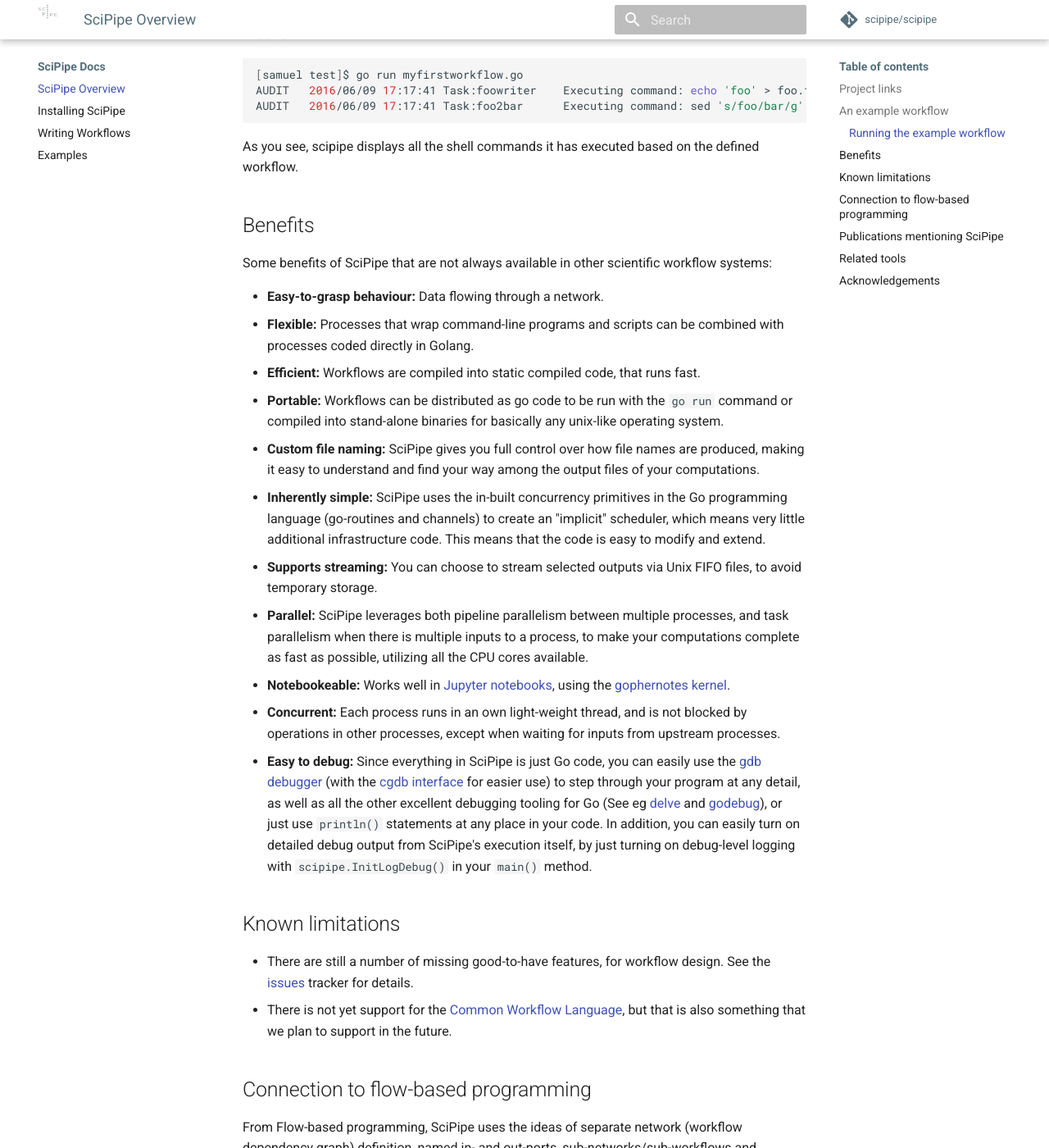
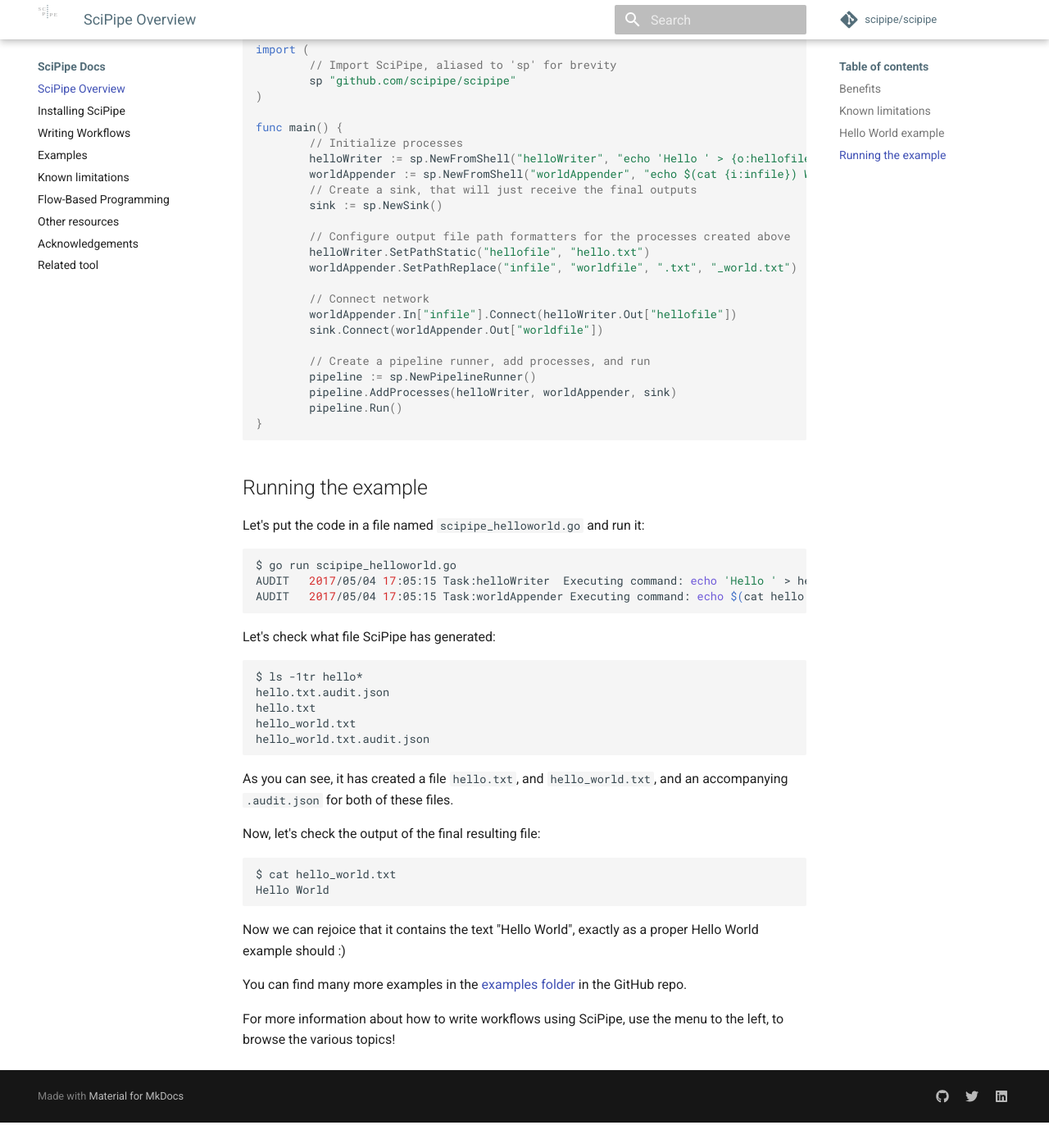
Before and after one commit to scipipe/scipipe, an MkDocs documentation site: the page built from docs/index.md, in a window 1280 px wide and 1400 px high, scrolled down 1526 px. Shown: the whole window at 82% size. Built offline with MkDocs 1.6.1 and Material for MkDocs 9.7.7, drawn with Linux system fonts in a browser that asks for light colours; comment, search, counter and statistics services are not loaded; old or Windows-style settings are respelled for this version of MkDocs; after the commit the page ends 2895 px from its top, so only the background shows below that; some of the changed text lies outside the part shown.

````diff
--- a/docs/index.md
+++ b/docs/index.md
@@ -2,154 +2,127 @@
 
 [![Build Status](https://travis-ci.org/scipipe/scipipe.svg?branch=master)](https://travis-ci.org/scipipe/scipipe)
 
-<img src="images/fbp_factory.png" style="float: right; margin: 0 .4em;">SciPipe is a library
-for writing [scientific Workflows](https://en.wikipedia.org/wiki/Scientific_workflow_system),
-in the [Go programming language](http://golang.org).
+<strong><small>Project links: [ [GitHub Repo](http://github.com/scipipe/scipipe) | [Issue Tracker](https://github.com/scipipe/scipipe/issues) | [Mailing List](https://groups.google.com/forum/#!forum/scipipe) ]</small></strong>
 
-So, when you have multiple commandline applications that need to be run after
-each other in a chain, where one program depends on the output of the other,
-you can define these dependencies in SciPipe. SciPipe will then take care of
-running the programs in the right order, at the right time, and produce audit
-reports about exactly what was run.
 
-SciPipe is especially well suited for complex dependency networks, where you
-also don't always know how many outputs are produced by a particular program.
-SciPipe also gives you a lot of flexibility in how your files are named.
-SciPipe has many more benefits, which are listed under the [Benefits
-section](#benefits) below.
+<img src="images/fbp_factory.png" style="float: right; margin: 0 .4em;">
+SciPipe is a library for writing [Scientific
+Workflows](https://en.wikipedia.org/wiki/Scientific_workflow_system), or
+"pipelines", in the [Go programming language](http://golang.org).
 
-## Project links
+When you need to run many commandline programs that depend on each other in
+complex ways, SciPipe helps to make running these programs in a flexible,
+robust and reproducible way, even letting you restart an interrupted run
+without over-writing already produced output, among many other things.
 
-- For source code, see the [github repository](http://github.com/scipipe/scipipe)
-- For reporting issues, please use the [issue tracker](https://github.com/scipipe/scipipe/issues)
-- For general questions, see the [mailing list](https://groups.google.com/forum/#!forum/scipipe)
+SciPipe is built on the proven principles of [Flow-Based
+Programming](https://en.wikipedia.org/wiki/Flow-based_programming) (FBP) to
+achieve maximum flexibility, productivity and agility when designing workflows.
+Similar to other FBP systems, SciPipe workflows can be likened to a network of
+assembly lines in a factory, where items (files) are flowing through a network
+of conveyor belts, stopping at different independently running stations
+(processes) for processing, as depicted in the picture above.
 
-## An example workflow
+## Benefits
 
-Let's look at a simple toy example of a workflow, to get a feel for what
-writing workflows with SciPipe looks like:
+Some key benefits of SciPipe, that are not always found in similar systems:
+
+- **Intuitive behaviour:** SciPipe operates by flowing data (files) through a
+  network of channels and processes, not unlike the conveyor belts and stations
+  in a factory.
+- **Flexible:** Processes that wrap command-line programs or scripts, can be
+  combined with processes coded directly in Golang.
+- **Custom file naming:** SciPipe gives you full control over how files are
+  named, making it easy to find your way among the output files of your
+  workflow.
+- **Portable:** Workflows can be distributed either as Go code to be run with
+  `go run`, or as stand-alone executable files that run on almost any UNIX-like
+  operating system.
+- **Easy to debug:** As everything in SciPipe is just Go code, you can use some
+  of the available debugging tools, or just `println()` statements, to debug
+  your workflow.
+- **Supports streaming:** Can stream outputs via UNIX FIFO files, to avoid temporary storage.
+- **Efficient and Parallel:** Workflows are compiled into statically compiled
+  code that runs fast. SciPipe also leverages pipeline parallelism between
+  processes as well as task parallelism when there are multiple inputs to a
+  process, making efficient use of multiple CPU cores.
+
+## Known limitations
+
+- There are still a number of missing good-to-have features for workflow
+  design. See the [issue tracker](https://github.com/scipipe/scipipe/issues)
+  for details.
+- There is not (yet) support for the [Common Workflow Language](http://common-workflow-language.github.io).
+
+## Hello World example
+
+Let's look at an example workflow to get a feel for what writing workflows in
+SciPipe looks like:
 
 ```go
 package main
 
 import (
-	sp "github.com/scipipe/scipipe"
+        // Import SciPipe, aliased to 'sp' for brevity
+        sp "github.com/scipipe/scipipe"
 )
 
 func main() {
-	// Initialize processes
-	fooWriter := sp.NewFromShell("foowriter", "echo 'foo' > {o:foo}")
-	fooToBar := sp.NewFromShell("foo2bar", "sed 's/foo/bar/g' {i:foo} > {o:bar}")
-	sink := sp.NewSink() // Will just receive file targets, doing nothing
+        // Initialize processes
+        helloWriter := sp.NewFromShell("helloWriter", "echo 'Hello ' > {o:hellofile}")
+        worldAppender := sp.NewFromShell("worldAppender", "echo $(cat {i:infile}) World >> {o:worldfile}")
+        // Create a sink, that will just receive the final outputs
+        sink := sp.NewSink()
 
-	// Add output file path formatters for the components created above
-	fooWriter.SetPathStatic("foo", "foo.txt")
-	fooToBar.SetPathExtend("foo", "bar", ".bar")
+        // Configure output file path formatters for the processes created above
+        helloWriter.SetPathStatic("hellofile", "hello.txt")
+        worldAppender.SetPathReplace("infile", "worldfile", ".txt", "_world.txt")
 
-	// Connect network
-	fooToBar.In["foo"].Connect(fooWriter.Out["foo"])
-	sink.Connect(fooToBar.Out["bar"])
+        // Connect network
+        worldAppender.In["infile"].Connect(helloWriter.Out["hellofile"])
+        sink.Connect(worldAppender.Out["worldfile"])
 
-	// Add to a pipeline runner and run
-	pipeline := sp.NewPipelineRunner()
-	pipeline.AddProcesses(foowriter, fooToBar, sink)
-	pipeline.Run()
+        // Create a pipeline runner, add processes, and run
+        pipeline := sp.NewPipelineRunner()
+        pipeline.AddProcesses(helloWriter, worldAppender, sink)
+        pipeline.Run()
 }
 ```
 
-### Running the example workflow
+## Running the example
 
-Let's assume we put the code in a file named `myfirstworkflow.go` and run it.
-Then it can look like this:
+Let's put the code in a file named `scipipe_helloworld.go` and run it:
 
 ```bash
-[samuel test]$ go run myfirstworkflow.go
-AUDIT   2016/06/09 17:17:41 Task:foowriter    Executing command: echo 'foo' > foo.txt.tmp
-AUDIT   2016/06/09 17:17:41 Task:foo2bar      Executing command: sed 's/foo/bar/g' foo.txt > foo.txt.bar.tmp
+$ go run scipipe_helloworld.go
+AUDIT   2017/05/04 17:05:15 Task:helloWriter  Executing command: echo 'Hello ' > hello.txt.tmp
+AUDIT   2017/05/04 17:05:15 Task:worldAppender Executing command: echo $(cat hello.txt) World >> hello_world.txt.tmp
 ```
 
-As you see, scipipe displays all the shell commands it has executed based on the defined workflow.
+Let's check what file SciPipe has generated:
 
-## Benefits
+```
+$ ls -1tr hello*
+hello.txt.audit.json
+hello.txt
+hello_world.txt
+hello_world.txt.audit.json
+```
 
-Some benefits of SciPipe that are not always available in other scientific workflow systems:
+As you can see, it has created a file `hello.txt`, and `hello_world.txt`, and
+an accompanying `.audit.json` for both of these files.
 
-- **Easy-to-grasp behaviour:** Data flowing through a network.
-- **Flexible:** Processes that wrap command-line programs and scripts can be combined with
-  processes coded directly in Golang.
-- **Efficient:** Workflows are compiled into static compiled code, that runs fast.
-- **Portable:** Workflows can be distributed as go code to be run with the `go run` command
-  or compiled into stand-alone binaries for basically any unix-like operating system.
-- **Custom file naming:** SciPipe gives you full control over how file names are produced,
-  making it easy to understand and find your way among the output files of your computations.
-- **Inherently simple:** SciPipe uses the in-built concurrency primitives in
-  the Go programming language (go-routines and channels) to create an
-  "implicit" scheduler, which means very little additional infrastructure code.
-  This means that the code is easy to modify and extend.
-- **Supports streaming:** You can choose to stream selected outputs via Unix FIFO files, to avoid temporary storage.
-- **Parallel:** SciPipe leverages both pipeline parallelism between multiple
-  processes, and task parallelism when there is multiple inputs to a process,
-  to make your computations complete as fast as possible, utilizing all the CPU
-  cores available.
-- **Notebookeable:** Works well in [Jupyter notebooks](http://jupyter.org),
-  using the [gophernotes kernel](https://github.com/gopherds/gophernotes).
-- **Concurrent:** Each process runs in an own light-weight thread, and is not blocked by
-  operations in other processes, except when waiting for inputs from upstream processes.
-- **Easy to debug:** Since everything in SciPipe is just Go code, you can
-  easily use the [gdb debugger](http://golang.org/doc/gdb) (with the [cgdb
-  interface](https://www.youtube.com/watch?v=OKLR6rrsBmI) for easier use) to
-  step through your program at any detail, as well as all the other excellent
-  debugging tooling for Go (See eg
-  [delve](https://github.com/derekparker/delve) and
-  [godebug](https://github.com/mailgun/godebug)), or just use `println()`
-  statements at any place in your code. In addition, you can easily turn on
-  detailed debug output from SciPipe's execution itself, by just turning
-  on debug-level logging with `scipipe.InitLogDebug()` in your `main()` method.
+Now, let's check the output of the final resulting file:
 
-## Known limitations
+```bash
+$ cat hello_world.txt
+Hello World
+```
 
-- There are still a number of missing good-to-have features, for workflow design. See the [issues](https://github.com/scipipe/scipipe/issues) tracker for details.
-- There is not yet support for the [Common Workflow Language](http://common-workflow-language.github.io), but that is also something that we plan to support in the future.
+Now we can rejoice that it contains the text "Hello World", exactly as a proper
+Hello World example should :)
 
-## Connection to flow-based programming
+You can find many more examples in the [examples folder](https://github.com/scipipe/scipipe/tree/master/examples) in the GitHub repo.
 
-From Flow-based programming, SciPipe uses the ideas of separate network (workflow dependency graph)
-definition, named in- and out-ports, sub-networks/sub-workflows and bounded buffers (already available
-in Go's channels) to make writing workflows as easy as possible.
-
-In addition to that it adds convenience factory methods such as `scipipe.NewFromShell()` which creates ad hoc processes
-on the fly based on a shell command pattern, where  inputs, outputs and parameters are defined in-line
-in the shell command with a syntax of `{i:INPORT_NAME}` for inports, and `{o:OUTPORT_NAME}` for outports
-and `{p:PARAM_NAME}` for parameters.
-
-## Publications mentioning SciPipe
-
-- See [a poster on SciPipe](http://dx.doi.org/10.13140/RG.2.2.34414.61760), presented at the [e-Science Academy in Lund, on Oct 12-13 2016](essenceofescience.se/event/swedish-e-science-academy-2016-2/).
-- See [slides from a recent presentation of SciPipe for use in a Bioinformatics setting](http://www.slideshare.net/SamuelLampa/scipipe-a-lightweight-workflow-library-inspired-by-flowbased-programming).
-- The architecture of SciPipe is based on an [flow-based
-  programming](https://en.wikipedia.org/wiki/Flow-based_programming) like
-  pattern in pure Go presented in
-  [this](http://blog.gopheracademy.com/composable-pipelines-pattern) and
-  [this](https://blog.gopheracademy.com/advent-2015/composable-pipelines-improvements/)
-  blog posts on Gopher Academy.
-
-## Related tools
-
-Find below a few tools that are more or less similar to SciPipe that are worth worth checking out before
-deciding on what tool fits you best (in approximate order of similarity to SciPipe):
-
-- [NextFlow](http://nextflow.io)
-- [Luigi](https://github.com/spotify/luigi)/[SciLuigi](https://github.com/samuell/sciluigi)
-- [BPipe](https://code.google.com/p/bpipe/)
-- [SnakeMake](https://bitbucket.org/johanneskoester/snakemake)
-- [Cuneiform](https://github.com/joergen7/cuneiform)
-
-## Acknowledgements
-
-- This library is heavily influenced/inspired by (and might make use of on in the future),
-  the [GoFlow](https://github.com/trustmaster/goflow) library by [Vladimir Sibirov](https://github.com/trustmaster/goflow).
-- It is also heavily influenced by the [Flow-based programming](http://www.jpaulmorrison.com/fbp) by [John Paul Morrison](http://www.jpaulmorrison.com/fbp).
-- This work is financed by faculty grants and other financing for Jarl Wikberg's [Pharmaceutical Bioinformatics group](http://www.farmbio.uu.se/forskning/researchgroups/pb/) of Dept. of
-  Pharmaceutical Biosciences at Uppsala University, and to a smaller part also by [Swedish Research Council](http://vr.se) through the Swedish [Bioinformatics Infastructure for Life Sciences in Sweden](http://bils.se).
-- Supervisor for the project is [Ola Spjuth](http://www.farmbio.uu.se/research/researchgroups/pb/olaspjuth).
-- Big thanks to [Egon Elbre](http://twitter.com/egonelbre) for very helpful input on the design of the internals of the pipeline, and processes, which simplified the implementation a lot.
+For more information about how to write workflows using SciPipe, use the menu
+to the left, to browse the various topics!
--- a/mkdocs.yml
+++ b/mkdocs.yml
@@ -5,6 +5,11 @@ pages:
   - 'Installing SciPipe': 'install.md'
   - 'Writing Workflows': 'writing_workflows.md'
   - 'Examples': 'examples.md'
+  - 'Known limitations': 'known_limitations.md'
+  - 'Flow-Based Programming': 'flow_based_programming.md'
+  - 'Other resources': 'other_resources.md'
+  - 'Acknowledgements': 'acknowledgements.md'
+  - 'Related tool': 'related_tools.md'
 repo_name: 'scipipe/scipipe'
 repo_url: 'https://github.com/scipipe/scipipe'
 extra:
````
Also changed, not shown: README.md (+90 -119 lines), docs/acknowledgements.md (added, +9 -0 lines), docs/flow_based_programming.md (added, +5 -0 lines), docs/known_limitations.md (added, +4 -0 lines), docs/other_resources.md (added, +10 -0 lines), docs/related_tools.md (added, +10 -0 lines).
